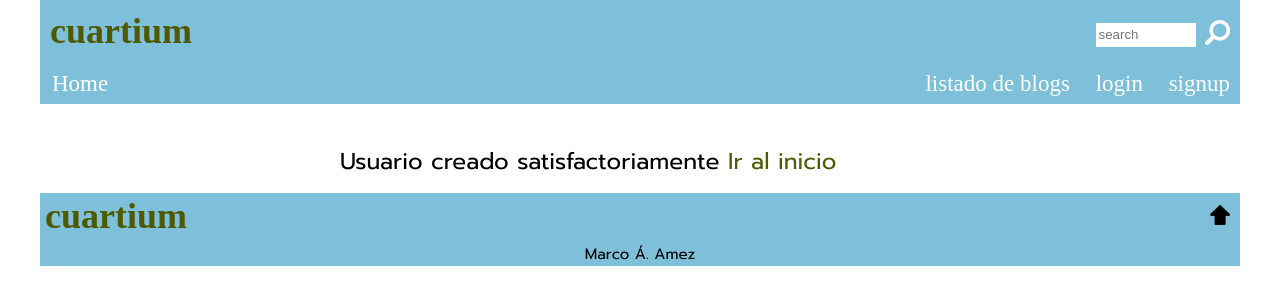
After one commit to Eucrow/kc-python-django, a Django app: page /success in a window 1280 px wide. The commit adds this page. Shown: the top 305 px of the page. Run offline with Django 3.2, Linux system fonts and the light colour scheme; some libraries are stand-ins or nearby versions; some web fonts are replaced.

Commit message:
Add feature to register a new user

```diff
--- a/cuartium/templates/includes/menu.html
+++ b/cuartium/templates/includes/menu.html
@@ -21,6 +21,7 @@
                     <a href="/newpost"><li class="menu-inverse">crear articulo</li></a>
                 {% else %}
                     <a href="/login"><li class="menu-inverse">login</li></a>
+                    <a href="/signup"><li class="menu-inverse">signup</li></a>
                 {% endif %}
                 <!-- <li class="menu-inverse identification"><a href="#">Login</a> | <a href="#">Register</a></li> -->
 {#                <a href="#"><li class="menu-inverse">Login</li></a>#}
--- a/users/templates/users/login.html
+++ b/users/templates/users/login.html
@@ -12,7 +12,7 @@
             {% csrf_token %} <!--para la protección csrf que hace django-->
             <div><input type="text" id="username" name="username" placeholder="Nombre de Usuario"></div>
             <div><input type="password" id="pwd" name="pwd" placeholder="Password"></div>
-            <button sype="submit">Login</button>
+            <button type="submit">Login</button>
         </form>
         </div>
     </section>
--- /dev/null
+++ b/users/templates/users/signup_success.html
@@ -0,0 +1,13 @@
+{% extends "base.html" %}
+
+{% block title %}
+    Login
+{% endblock %}
+
+{% block body %}
+    <section class="container-section">
+        <div class="container-article_strait">
+            <p>Usuario creado satisfactoriamente <a href="./">Ir al inicio</a></p>
+        </div>
+    </section>
+{% endblock %}
--- a/users/urls.py
+++ b/users/urls.py
@@ -1,4 +1,4 @@
-from users.views import login, logout
+from users.views import login, logout, SignUpView, SignupSuccessfulView
 from django.conf.urls import url
 from users.api import UserListAPI, UserDetailAPI
 
@@ -6,6 +6,8 @@ urlpatterns = [
     #web urls
     url(r'^login$', login),
     url(r'^logout$', logout),
+    url(r'^signup$', SignUpView.as_view(), name='signup'),
+    url(r'^success$', SignupSuccessfulView.as_view(), name='signup_success'),
 
     #api urls
     url(r'^api/1.0/users/$', UserListAPI.as_view(), name='api_user_list'),
--- a/users/views.py
+++ b/users/views.py
@@ -1,5 +1,11 @@
 from django.contrib.auth import authenticate, login as django_login, logout as django_logout
+from django.contrib.auth.models import User
 from django.shortcuts import redirect, render
+from django.utils.safestring import mark_safe
+from django.views import View
+from django.views.generic import TemplateView
+
+from users.forms import SignUpForm
 
 
 def login(request):
@@ -28,6 +34,7 @@ def login(request):
 
     return render(request, 'users/login.html', {'error': error_message})
 
+
 def logout(request):
     """
     Hace el logout del usuario
@@ -38,3 +45,48 @@ def logout(request):
         django_logout(request)
 
     return redirect('/')
+
+
+class SignupSuccessfulView(TemplateView):
+    """
+    Muestra la plantilla signup_success
+    """
+    template_name = 'users/signup_success.html'
+
+
+class SignUpView(View):
+    def get(self, request):
+        """
+        Method get to create a new user
+        :param request: HttpRequest object
+        :return: HttpResponse object with the response
+        """
+        message = None
+
+        user_form = SignUpForm()
+        context = {'form': user_form, 'message': message}
+        return render(request, 'users/signup.html', context)
+
+    def post(self, request):
+        """
+        Muestra el formulario para crear un usuario nuevo
+        :param request:
+        :return:
+        """
+        user_form = SignUpForm(request.POST)
+
+        if user_form.is_valid():
+            user = User()
+            user.username = user_form.cleaned_data.get('username')
+            user.first_name = user_form.cleaned_data.get('first_name')
+            user.last_name = user_form.cleaned_data.get('last_name')
+            user.email = user_form.cleaned_data.get('email')
+            user.password = user_form.cleaned_data.get('password1')
+
+            user.save()
+
+            return redirect('signup_success')
+        else:
+            context = {'form': user_form}
+
+            return render(request, 'users/signup.html', context)
```
Also changed, not shown: users/forms.py (added, +25 -0 lines), users/templates/users/signup.html (added, +20 -0 lines).
